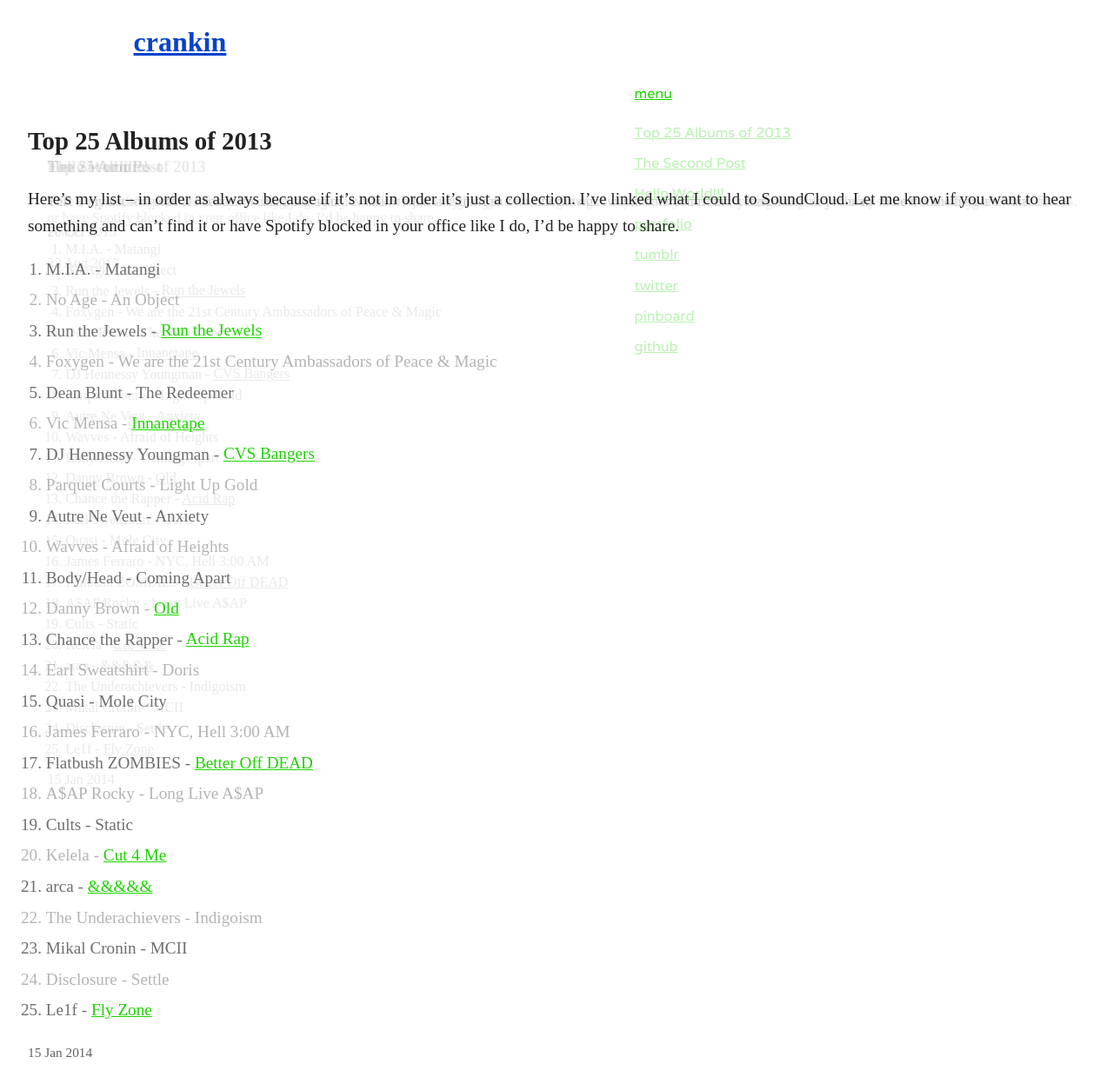
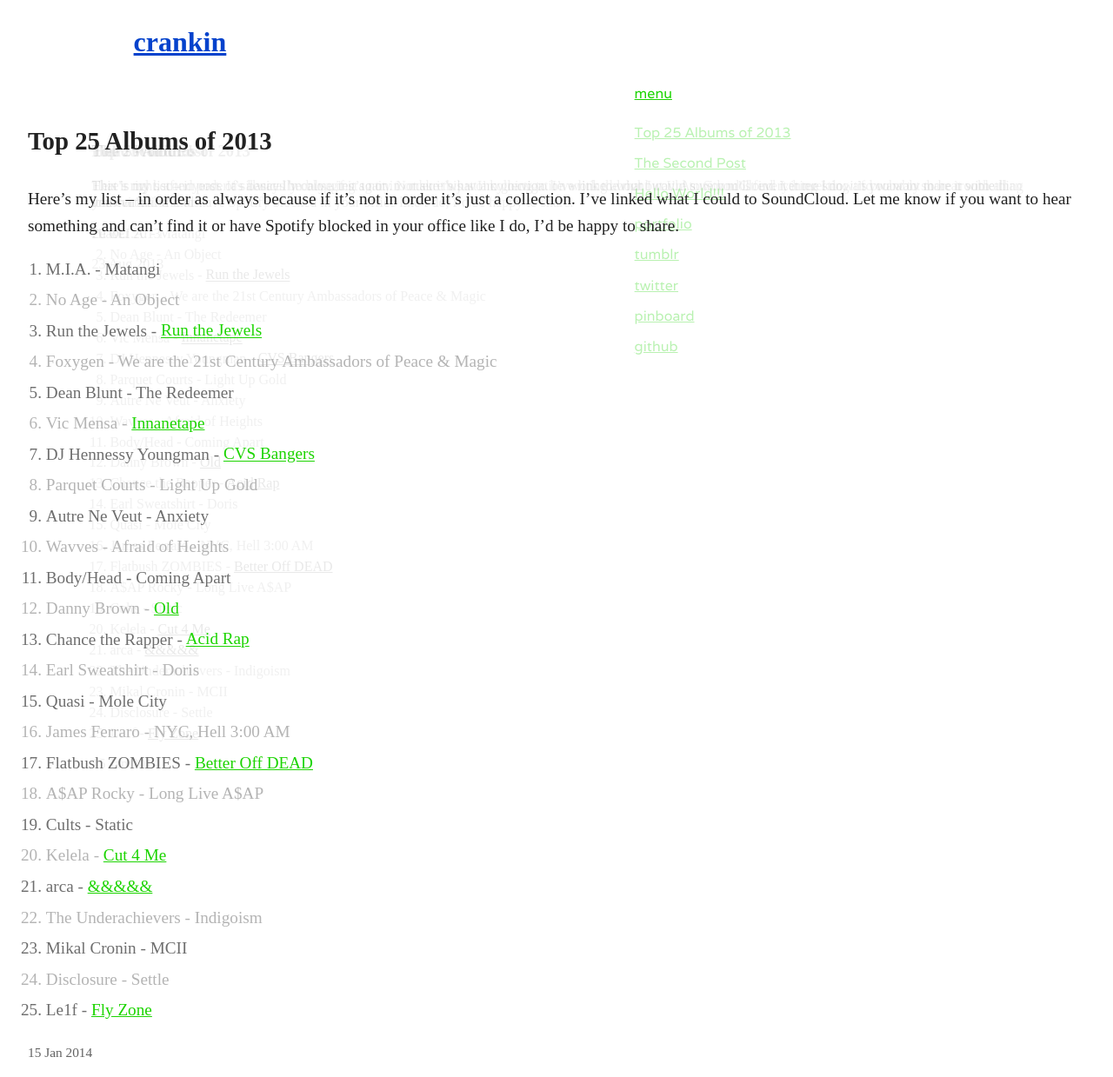
Before and after one commit to crankin/crankin.github.io, a Jekyll site: the page built from index.html, in a window 1280 px wide. Shown: the whole page at 87% size. Built offline with Jekyll 4.4.1, drawn with Linux system fonts in a browser that asks for light colours; nearby versions of some CDN libraries; some web fonts are replaced; Markdown is read by kramdown in place of the engine named in the settings.

Commit message:
more stylin'

```diff
--- a/css/main.css
+++ b/css/main.css
@@ -36,16 +36,16 @@
 }
 
 .archive {
-  top:12%;
-  left:3%;
-  width:94%;
+  top:10%;
+  left:7%;
+  width:86%;
   z-index:7;
   position:absolute;
 }
 
 article {
   position:absolute;
-  color:rgba(144,144,144,0.2);
+  color:rgba(180,180,180,0.2);
   top:3.4em;
   left:1em;
   font-size:1rem;
```
